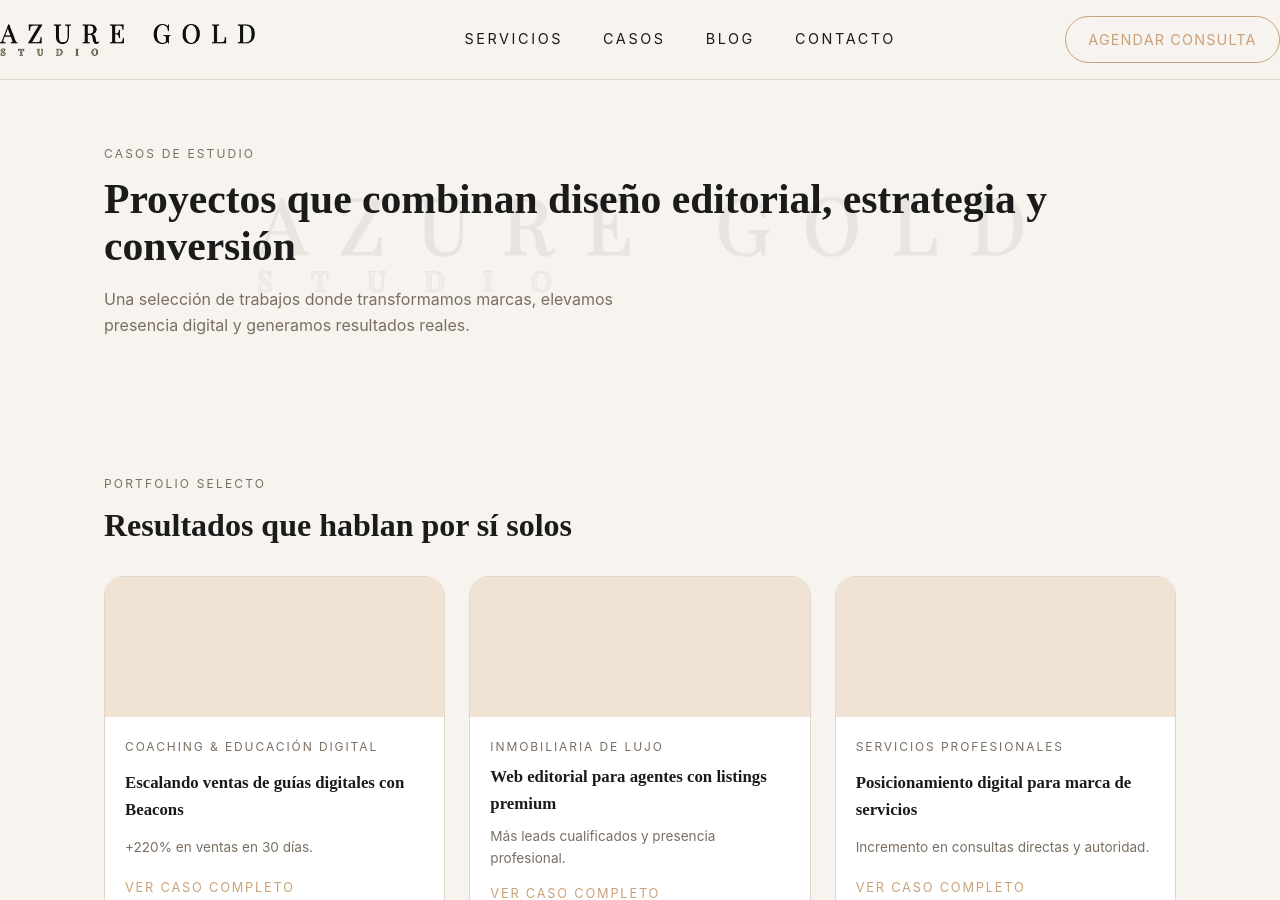
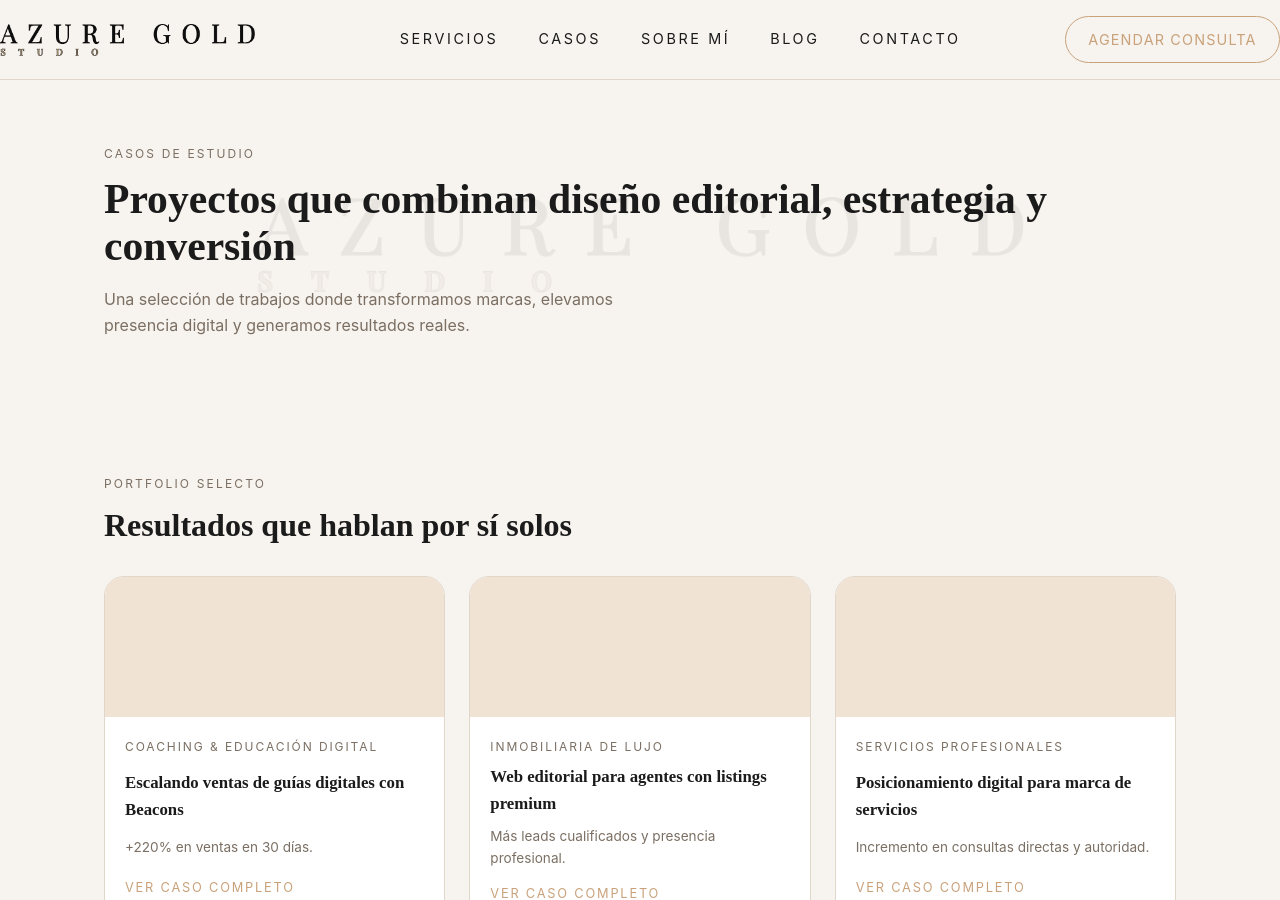
Before and after one commit to jcynay0206/mi_portfolio, a Jekyll site: the page casos/index.html, which Jekyll copies as it is, in a window 1280 px wide and 900 px high. Built offline with Jekyll 4.4.1, drawn with Linux system fonts in a browser that asks for light colours.

Commit message:
Update index.html

```diff
--- a/casos/index.html
+++ b/casos/index.html
@@ -25,9 +25,11 @@
   <div class="menu-links">
   <a href="/servicios/">Servicios</a>
   <a href="/casos/">Casos</a>
+  <a href="/sobre-mi/">Sobre mí</a>
   <a href="/blog/">Blog</a>
   <a href="/contacto/">Contacto</a>
 </div>
+
 
     <a href="/calendly/" class="btn btn-outline">Agendar consulta</a>
   </div>
```
Lines whose indentation alone changed are shown as unchanged.
